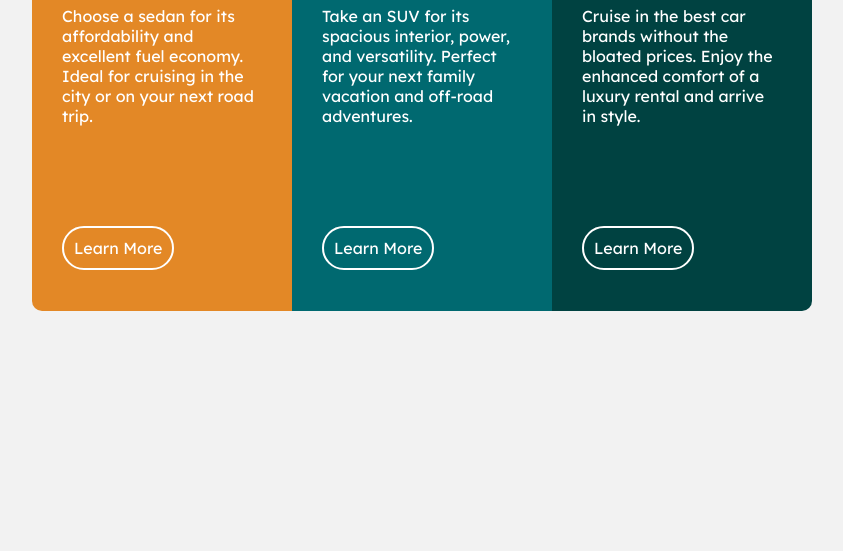
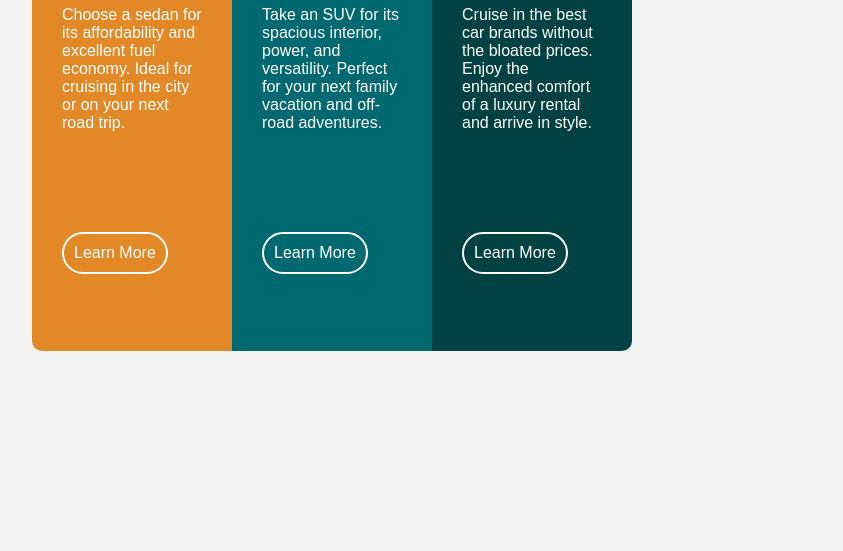
Before and after one commit to oladim01/Challenge, a plain HTML site: page index.html in a window 1280 px wide. Shown: the part 249-800 px from the top of the page, without its empty margins (268-1111 px from the left). Drawn offline with Linux system fonts and the light colour scheme.

Commit message:
new commit

```diff
--- a/index.html
+++ b/index.html
@@ -5,84 +5,16 @@
   <meta name="viewport" content="width=device-width, initial-scale=1.0"> <!-- displays site properly based on user's device -->
 
   <!-- <link href="https://fonts.googleapis.com/css?family=Big+Shoulders+Display">
-
   <link href="https://fonts.googleapis.com/css?family=Lexend+Deca"> -->
 
   <link rel="icon" type="image/png" sizes="32x32" href="./images/favicon-32x32.png">
+  <link rel="stylesheet" href="style.css">
 
   <title>Frontend Mentor | 3-column preview card component</title>
 
   <!-- Feel free to remove these styles or customise in your own stylesheet 👍 -->
   <!-- work -->
-  <style>
 
-    @import url('https://fonts.googleapis.com/css2?family=Big+Shoulders+Display&family=Lexend+Deca:wght@300;400&display=swap');
-    .attribution { font-size: 11px; text-align: center; }
-    .attribution a { color: hsl(228, 45%, 44%); }
-
-    body{
-      margin-top: 50px;
-      padding: 50px;
-      margin-left: 250px;
-      background-color:  hsl(0, 0%, 95%);
-      color: white;
-      font-family: 'Lexend Deca', sans-serif;
-    }
-
-    .Sedan{
-
-      background-color: hsl(31, 77%, 52%) ;
-      display: inline-block;
-      width: 200px;
-      height: 400px;
-      border-top-left-radius: 10px;
-      border-bottom-left-radius: 10px;
-      padding: 30px;
-
-
-
-    }
-    .suv{
-
-      background-color:hsl(184, 100%, 22%);
-      display: inline-block;
-      width: 200px;
-      height: 400px;
-      padding: 30px;
-
-
-
-    }
-    .lux{
-
-      background-color:hsl(179, 100%, 13%) ;
-      display: inline-block;
-      width: 200px;
-      height: 400px;
-      border-top-right-radius: 10px;
-      border-bottom-right-radius: 10px;
-      padding: 30px;
-
-
-    }
-
-    .learn{
-      margin-top: 100px;
-      color: white;
-      border: 2px solid white;
-      text-align: center;
-      border-radius: 30px;
-      width: fit-content;
-      padding: 10px;
-    }
-    h1{
-      font-family: 'Big Shoulders Display', cursive;
-      font-weight: 400;
-
-
-
-    }
-  </style>
 </head>
 <body>
   <div class="main">
--- /dev/null
+++ b/style.css
@@ -0,0 +1,87 @@
+*{
+    box-sizing: border-box;
+  }
+
+   @import url('https://fonts.googleapis.com/css2?family=Big+Shoulders+Display&family=Lexend+Deca:wght@300;400&display=swap');
+   .attribution { font-size: 11px; text-align: center; }
+   .attribution a { color: hsl(228, 45%, 44%); }
+
+   body{
+     margin-top: 50px;
+     padding: 50px;
+     margin-left: 250px;
+     background-color:  hsl(0, 0%, 95%);
+     color: white;
+     font-family: 'Lexend Deca', sans-serif;
+   }
+
+   .Sedan{
+
+     background-color: hsl(31, 77%, 52%) ;
+     display: inline-block;
+     width: 200px;
+     height: 500px;
+     border-top-left-radius: 10px;
+     border-bottom-left-radius: 10px;
+     padding: 30px;
+
+
+
+   }
+   .suv{
+
+     background-color:hsl(184, 100%, 22%);
+     display: inline-block;
+     width: 200px;
+     height: 500px;
+     padding: 30px;
+
+
+
+   }
+   .lux{
+
+     background-color:hsl(179, 100%, 13%) ;
+     display: inline-block;
+     width: 200px;
+     height: 500px;
+     border-top-right-radius: 10px;
+     border-bottom-right-radius: 10px;
+     padding: 30px;
+
+
+   }
+
+   .learn{
+     margin-top: 100px;
+     color: white;
+     border: 2px solid white;
+     text-align: center;
+     border-radius: 30px;
+     width: fit-content;
+     padding: 10px;
+   }
+   h1{
+     font-family: 'Big Shoulders Display', cursive;
+     font-weight: 400;
+
+
+
+   }
+
+   @media only screen and (max-width:375px) {
+     body{
+      margin: 50px;
+    }
+    .Sedan{
+      border-top-right-radius: 10px;
+      border-bottom-left-radius: 0px;
+
+    }
+    .lux{
+      border-top-right-radius: 0px;
+      border-bottom-left-radius: 10px;
+
+    }
+
+  }
```
